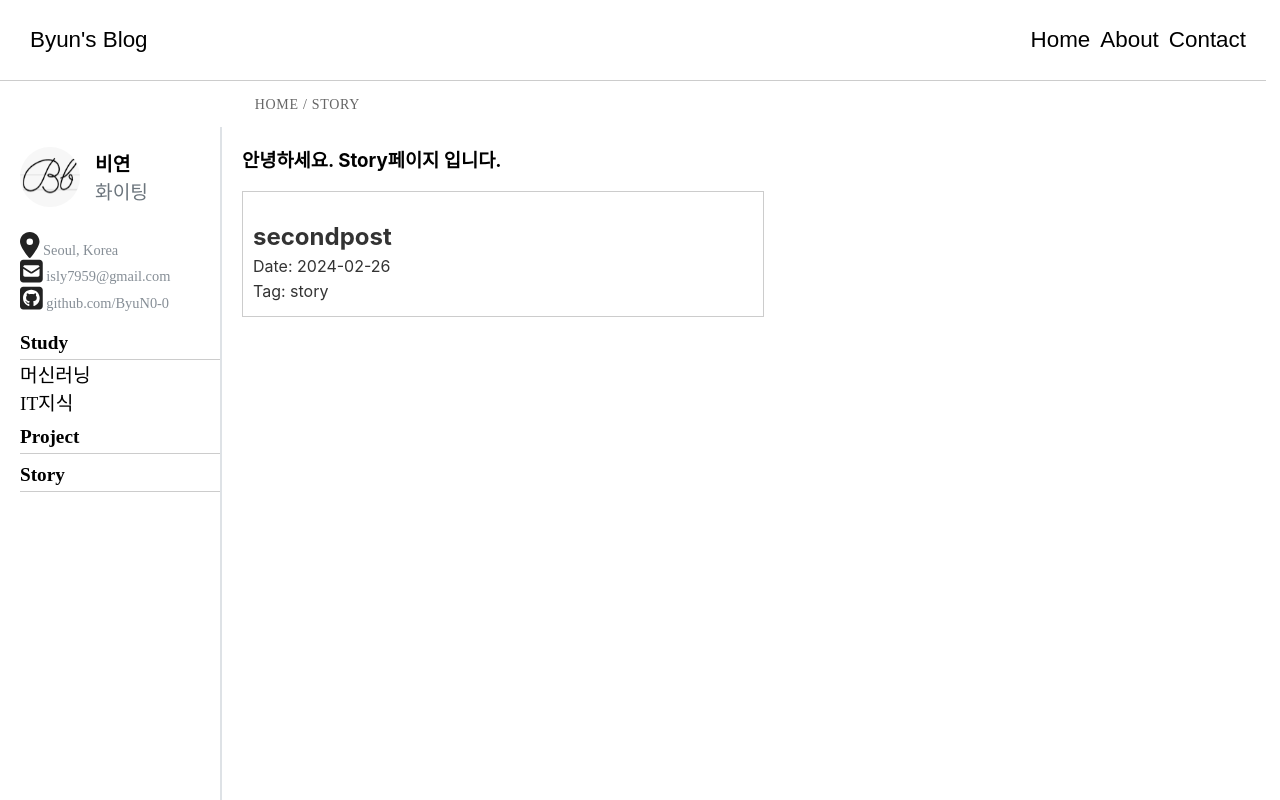
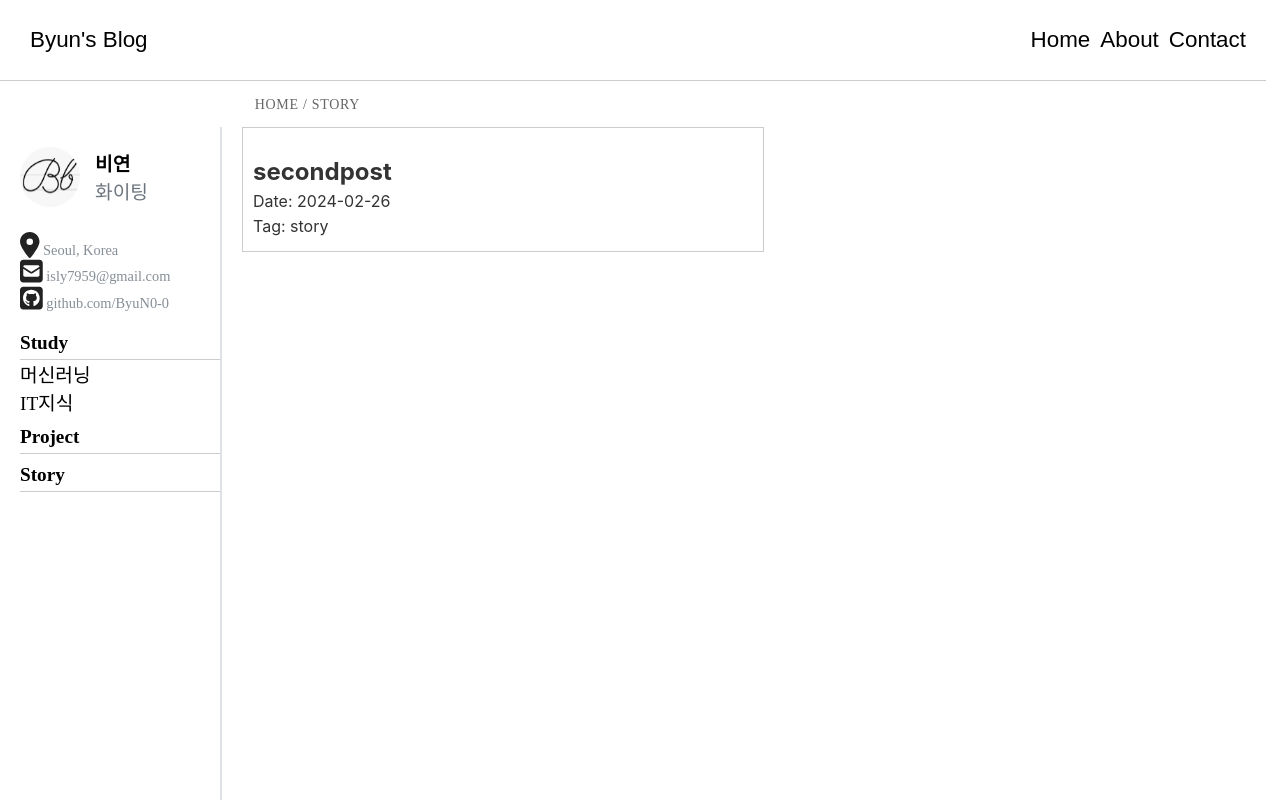
Before and after one commit to ByuN0-0/ByuN0-0.github.io, a React (Create React App) app: page /Story in a window 1280 px wide. Shown: the top 800 px of the page. Built offline with nearby package versions, Linux system fonts and the light colour scheme; a web font is replaced by a local one.

Commit message:
delete mesg

```diff
--- a/src/pages/Project.js
+++ b/src/pages/Project.js
@@ -3,7 +3,6 @@ import MDList from "../Components/MDList";
 const Project = (props) => {
   return (
     <div>
-      <h3>안녕하세요. Project페이지 입니다.</h3>
       <MDList filePath={"post/project/list.md"} />
     </div>
   );
--- a/src/pages/Story.js
+++ b/src/pages/Story.js
@@ -4,7 +4,6 @@ import MDList from "../Components/MDList";
 const Story = (props) => {
   return (
     <div>
-      <h3>안녕하세요. Story페이지 입니다.</h3>
       <MDList filePath={"post/story/list.md"} />
     </div>
   );
--- a/src/pages/Study.js
+++ b/src/pages/Study.js
@@ -4,7 +4,6 @@ import MDList from "../Components/MDList";
 const Study = (props) => {
   return (
     <div>
-      <h3>안녕하세요. Study페이지 입니다.</h3>
       <MDList filePath={"post/study/list.md"} />
     </div>
   );
```
